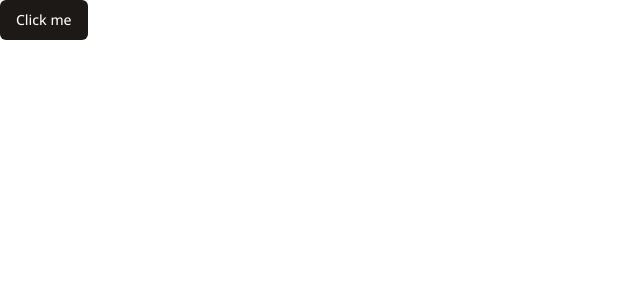
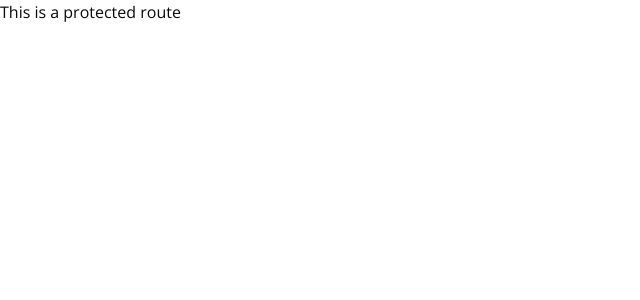
Before and after one commit to Jason-35/discord-clone, a Next.js app: page / in a window 1280 px wide. Shown: the top 300 px of the page, without its empty margins (0-640 px from the left). Built offline with nearby package versions, Linux system fonts and the light colour scheme.

Commit message:
folder structure layouts

```diff
--- /dev/null
+++ b/app/(auth)/layout.tsx
@@ -0,0 +1,5 @@
+const AuthLayout = ({children} : {children : React.ReactNode}) => {
+    return ( <div> Auth layout here {children} </div> );
+}
+
+export default AuthLayout;
--- a/app/page.tsx
+++ b/app/(main)/(routes)/page.tsx
@@ -1,5 +1,5 @@
 import Image from 'next/image'
 import { Button } from '@/components/ui/button'
 export default function Home() {
-  return (<div><Button>Click me</Button></div>)
+  return (<div>This is a protected route</div>)
 }
--- a/app/layout.tsx
+++ b/app/layout.tsx
@@ -16,7 +16,9 @@ export default function RootLayout({
 }) {
   return (
     <html lang="en">
-      <body className={font.className}>{children}</body>
+      <body className={font.className}>
+        {children}
+      </body>
     </html>
   )
 }
--- a/app/test/page.tsx
+++ /dev/null
@@ -1,5 +0,0 @@
-const truckman = () => {
-    return ( <div>isekai truck  </div> );
-}
-
-export default truckman;
```
Also changed, not shown: 1 other file (tests, documents, lock files or other folders).
